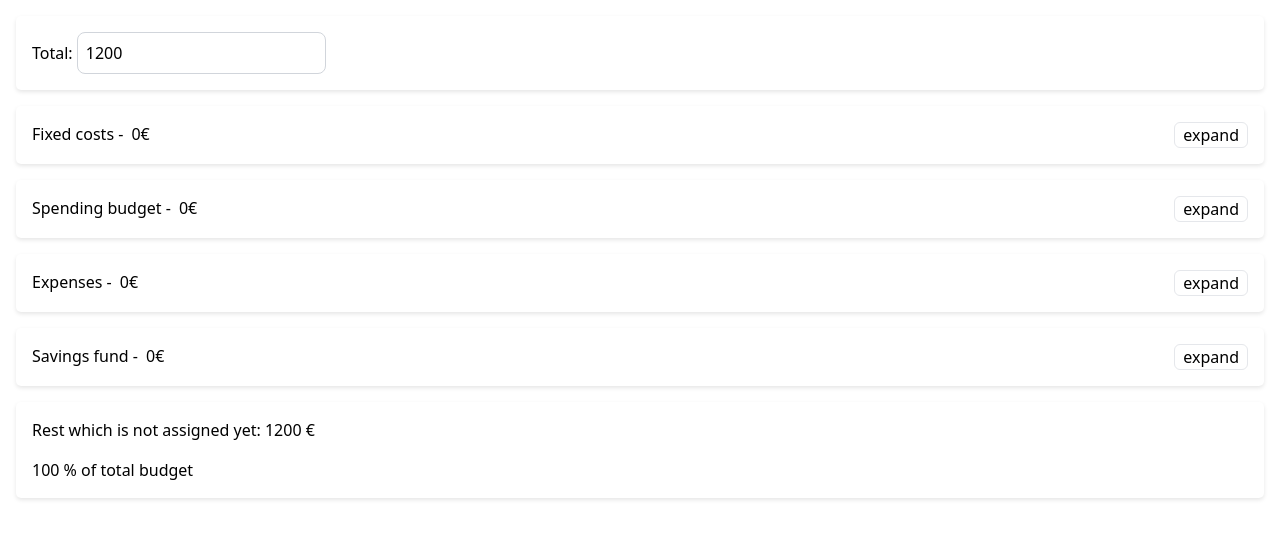
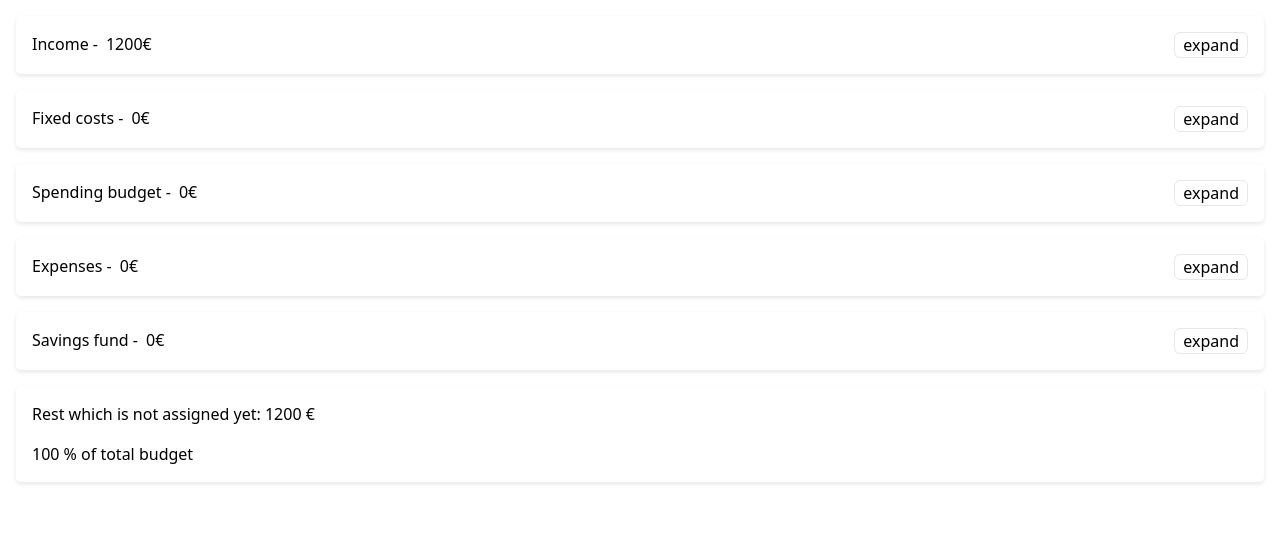
Before and after one commit to WendtOle/budgetier, a SvelteKit app: page / in a window 1280 px wide. Shown: the top 538 px of the page. Built offline with nearby package versions, Linux system fonts and the light colour scheme.

Commit message:
Use collapsable for income

```diff
--- a/src/routes/+page.svelte
+++ b/src/routes/+page.svelte
@@ -23,15 +23,18 @@
 
 <div class="overflow-auto">
 	<Card title="Total">
-		<div>
-			<label for="total">Total:</label>
+		<CollapsableContent title="Income">
+			<div slot="summary">
+				{$total}€
+			</div>
+			<div slot="content">
 				<input
 					class="bg-white border border-gray-300 rounded-lg p-2"
-				id="total"
 					type="number"
 					bind:value={$total}
 				/>
 			</div>
+		</CollapsableContent>
 	</Card>
 	<Card>
 		<FixedCosts />
```
Lines whose indentation alone changed are shown as unchanged.
